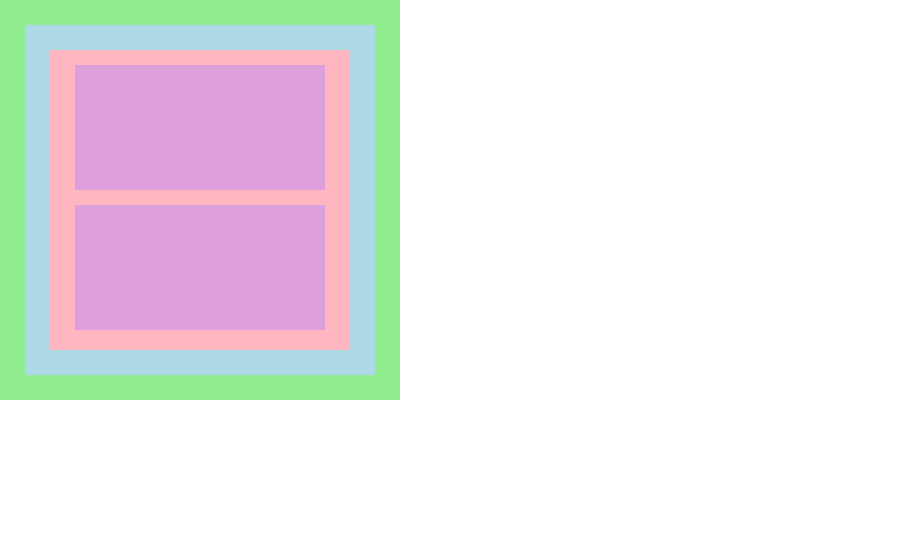
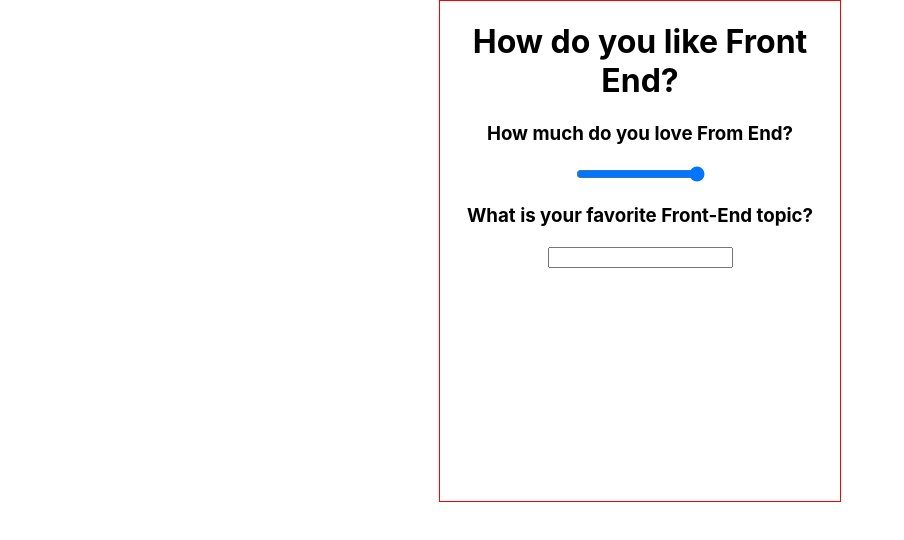
Before and after one commit to ayelet/React-Exercises, a React (Create React App) app in the folder hello/: page / in a window 1280 px wide. Shown: the top 540 px of the page, without its empty margins (0-904 px from the left). Built offline with nearby package versions, Linux system fonts and the light colour scheme.

Commit message:
ex3.2-Quiz

```diff
--- a/hello/src/App.js
+++ b/hello/src/App.js
@@ -1,9 +1,11 @@
 import React from "react";
 // import Hello from "./Components/Ex2_2/Ex2_2";
-import Boxes from "./Components/Ex3_1/Boxes";
+// import Boxes from "./Components/Ex3_1/Boxes";
+import Quiz from "./Components/Quiz/Quiz";
 
 function App() {
-  return <Boxes />;
+  // return <Boxes />;
+  return <Quiz />;
 }
 
 export default App;
--- /dev/null
+++ b/hello/src/Components/Quiz/Question1.js
@@ -0,0 +1,14 @@
+import React from "react";
+import Question1Input from "./QuestionInput1";
+import Question1Title from "./QuestionTitle1";
+
+function Question1() {
+  return (
+    <div>
+      <Question1Title />
+      <Question1Input />
+    </div>
+  );
+}
+
+export default Question1;
--- /dev/null
+++ b/hello/src/Components/Quiz/Question2.js
@@ -0,0 +1,14 @@
+import React from "react";
+import Question2Input from "./QuestionInput2";
+import Question2Title from "./QuestionTitle2";
+
+function Question2() {
+  return (
+    <div>
+      <Question2Title />
+      <Question2Input />
+    </div>
+  );
+}
+
+export default Question2;
--- /dev/null
+++ b/hello/src/Components/Quiz/QuestionInput1.js
@@ -0,0 +1,7 @@
+import React from "react";
+
+function Question1Input() {
+  return <input type="range" min="0" max="50"></input>;
+}
+
+export default Question1Input;
--- /dev/null
+++ b/hello/src/Components/Quiz/QuestionInput2.js
@@ -0,0 +1,7 @@
+import React from "react";
+
+function Question2Input() {
+  return <input type="text"></input>;
+}
+
+export default Question2Input;
--- /dev/null
+++ b/hello/src/Components/Quiz/QuestionTitle1.js
@@ -0,0 +1,7 @@
+import React from "react";
+
+function Question1Title() {
+  return <h3>How much do you love From End?</h3>;
+}
+
+export default Question1Title;
--- /dev/null
+++ b/hello/src/Components/Quiz/QuestionTitle2.js
@@ -0,0 +1,7 @@
+import React from "react";
+
+function Question2Title() {
+  return <h3>What is your favorite Front-End topic?</h3>;
+}
+
+export default Question2Title;
--- /dev/null
+++ b/hello/src/Components/Quiz/Quiz.js
@@ -0,0 +1,17 @@
+import React from "react";
+import QuizTitle from "./QuizTitle";
+import Question1 from "./Question1";
+import Question2 from "./Question2";
+import "./style.css";
+
+function Quiz() {
+  return (
+    <div className="Quiz">
+      <QuizTitle />
+      <Question1 />
+      <Question2 />
+    </div>
+  );
+}
+
+export default Quiz;
--- /dev/null
+++ b/hello/src/Components/Quiz/QuizTitle.js
@@ -0,0 +1,7 @@
+import React from "react";
+
+function QuizTitle() {
+  return <h1>How do you like Front End?</h1>;
+}
+
+export default QuizTitle;
--- /dev/null
+++ b/hello/src/Components/Quiz/style.css
@@ -0,0 +1,7 @@
+.Quiz {
+  border: 1px solid red;
+  width: 400px;
+  height: 500px;
+  margin: auto auto;
+  text-align: center;
+}
```
